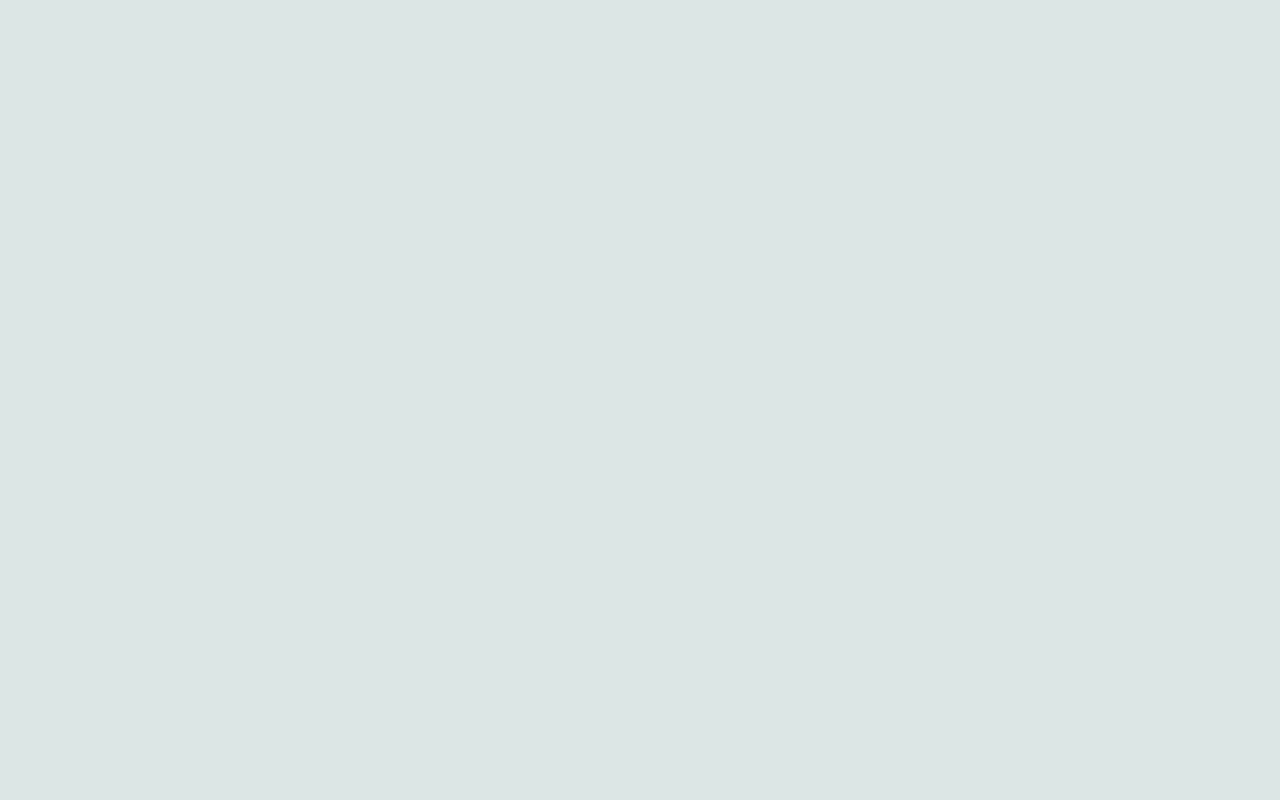
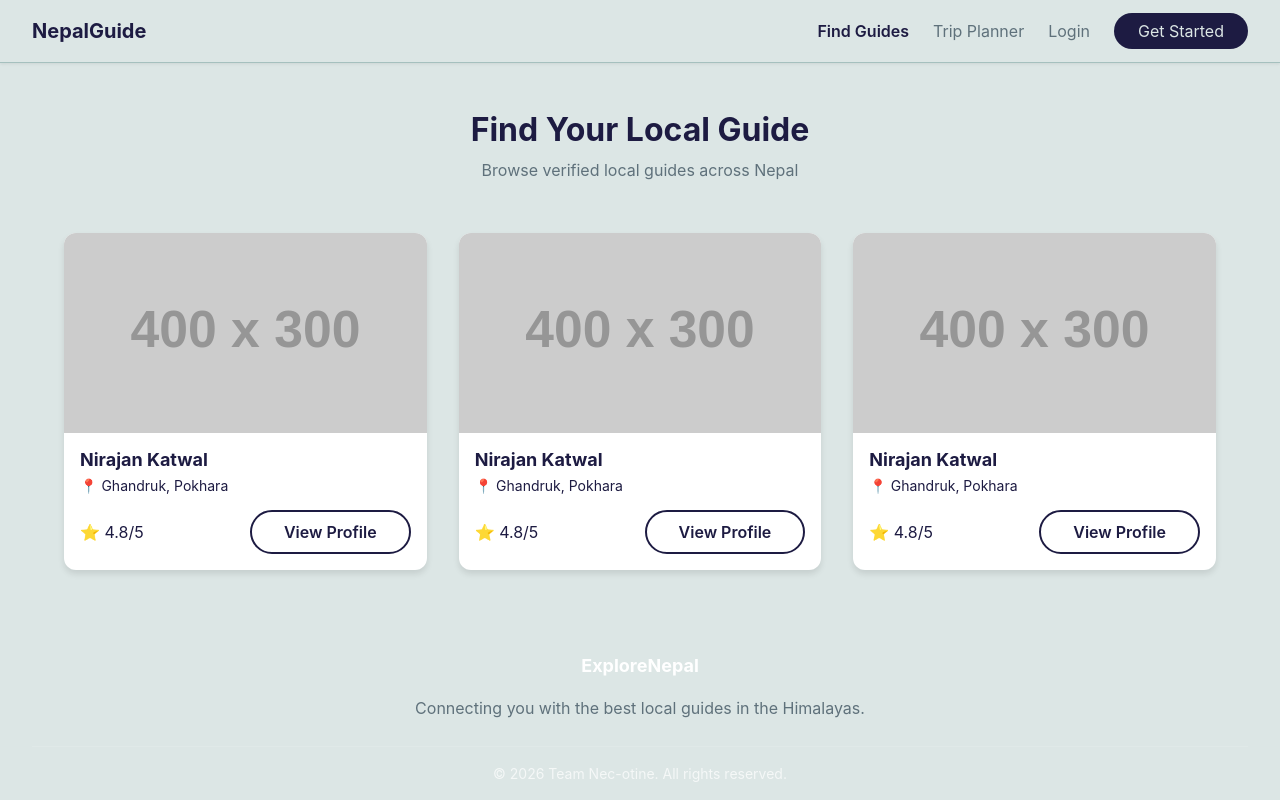
Before and after one commit to TourismHackathon2026/Team--Nec-otine, a React app in the folder Frontend/: page /guides in a window 1280 px wide. Before the commit this address had no page. Built offline with nearby package versions, Linux system fonts and the light colour scheme; the HTML template or start-up script is replaced by a standard one.

Commit message:
Added guideList

```diff
--- a/Frontend/src/App.jsx
+++ b/Frontend/src/App.jsx
@@ -3,6 +3,7 @@ import MainLayout from './layouts/MainLayout'
 import Landing from './pages/Landing/Landing'
 import Login from './pages/Login/Login'
 import Signup from './pages/Signup/Signup'
+import GuideList from './pages/GuideList/GuideList'
 
 function App() {
   return (
@@ -12,6 +13,7 @@ function App() {
           <Route path="/" element={<Landing />} />
           <Route path="/login" element={<Login />} />
           <Route path="/signup" element={<Signup />} />
+          <Route path="/guides" element={<GuideList />} />
         </Route>
       </Routes>
     </BrowserRouter>
--- /dev/null
+++ b/Frontend/src/pages/GuideList/GuideList.css
@@ -0,0 +1,26 @@
+.guidelist {
+  padding: var(--space-2xl) 0;
+}
+
+.guidelist__header {
+  text-align: center;
+  margin-bottom: var(--space-2xl);
+}
+
+.guidelist__header p {
+  color: var(--color-text-secondary);
+  margin-top: var(--space-sm);
+}
+
+.guidelist__grid {
+  display: grid;
+  grid-template-columns: repeat(3, 1fr);
+  gap: var(--space-xl);
+}
+
+.guidelist__loading {
+  text-align: center;
+  padding: var(--space-3xl);
+  color: var(--color-text-secondary);
+  font-size: var(--font-size-lg);
+}
--- a/Frontend/src/pages/GuideList/GuideList.jsx
+++ b/Frontend/src/pages/GuideList/GuideList.jsx
@@ -1,7 +1,69 @@
-function GuideList()
-{
-    return <h1>This is guide List</h1>
+import { useState, useEffect } from 'react'
+import GuideCard from '../../components/GuideCard/GuideCard'
+import './GuideList.css'
+
+const dummyGuides = [
+  {
+    _id: '1',
+    name: 'Ram Thapa',
+    location: 'Pokhara',
+    bio: 'Expert trekking guide with 10 years of experience in the Annapurna region.',
+    specialties: ['Trekking', 'Photography'],
+    pricePerDay: 3000,
+    profileImage: null
+  },
+  {
+    _id: '2',
+    name: 'Sita Gurung',
+    location: 'Kathmandu',
+    bio: 'Cultural guide specializing in heritage tours around Kathmandu Valley.',
+    specialties: ['Culture', 'History', 'Food'],
+    pricePerDay: 2500,
+    profileImage: null
+  },
+  {
+    _id: '3',
+    name: 'Bikash Rai',
+    location: 'Chitwan',
+    bio: 'Wildlife expert and jungle safari guide in Chitwan National Park.',
+    specialties: ['Wildlife', 'Safari', 'Nature'],
+    pricePerDay: 3500,
+    profileImage: null
+  }
+]
+
+function GuideList() {
+  const [guides, setGuides] = useState([])
+  const [loading, setLoading] = useState(true)
+
+  useEffect(() => {
+    // Simulating an API call for now
+    // We will replace this with a real API call later
+    setTimeout(() => {
+      setGuides(dummyGuides)
+      setLoading(false)
+    }, 800)
+  }, [])
+
+  if (loading) {
+    return <div className="guidelist__loading">Loading guides...</div>
+  }
+
+  return (
+    <div className="guidelist">
+      <div className="container">
+        <div className="guidelist__header">
+          <h2>Find Your Local Guide</h2>
+          <p>Browse verified local guides across Nepal</p>
+        </div>
+        <div className="guidelist__grid">
+          {guides.map((guide) => (
+            <GuideCard key={guide._id} guide={guide} />
+          ))}
+        </div>
+      </div>
+    </div>
+  )
 }
 
-
-export default GudieList;
+export default GuideList
```
Also changed, not shown: Frontend/src/components/Footer/Footer.css (renamed from Frontend/src/components/Footer/footer.css), Frontend/src/components/Footer/Footer.jsx (renamed from Frontend/src/components/Footer/footer.jsx), Frontend/src/components/GuideCard/GuideCard.jsx (renamed from Frontend/src/components/GuideCard/GuideCrad.jsx).
